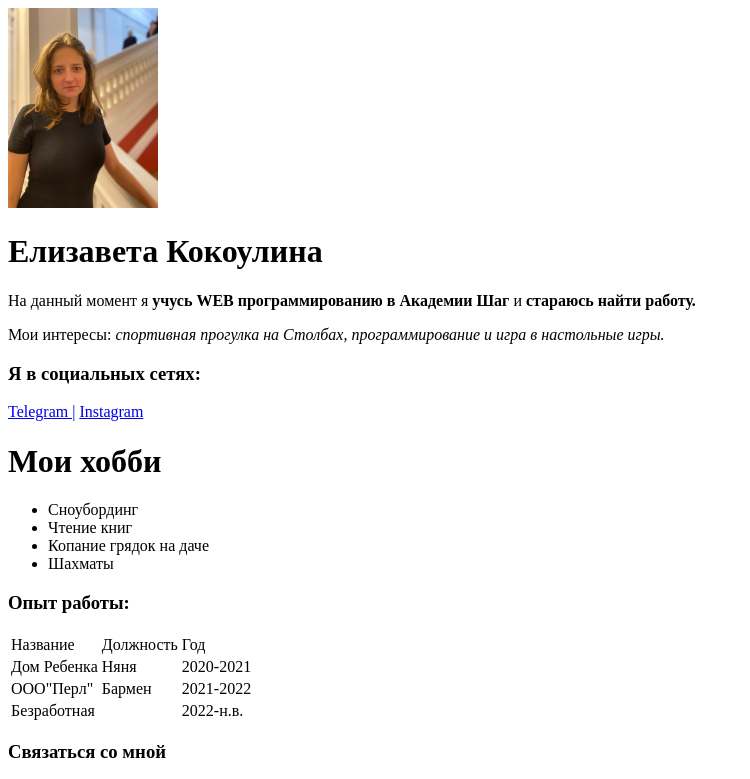
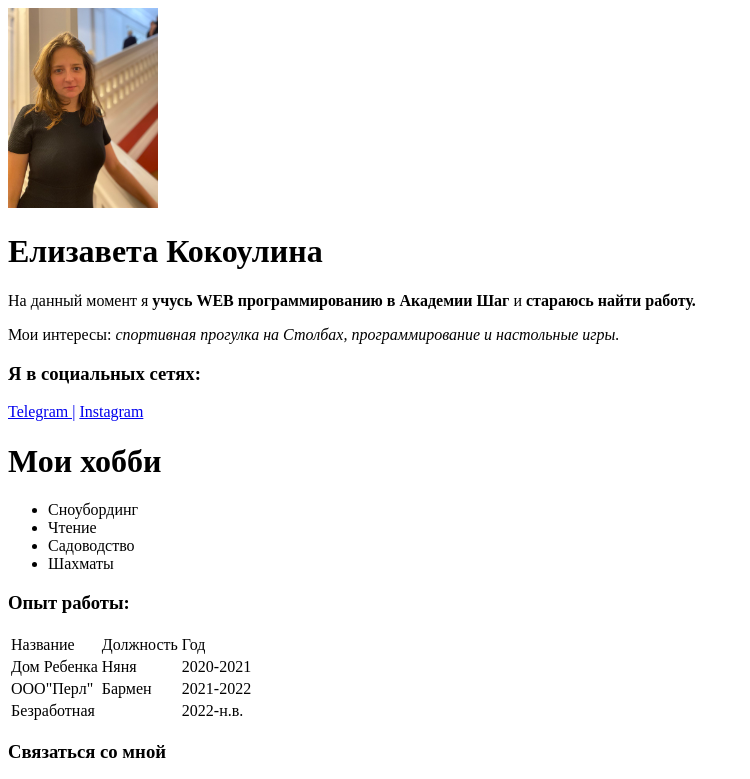
Before and after one commit to lizkozavr/resume, a plain HTML site: page index.html in a window 1280 px wide. Shown: the top 779 px of the page, without its empty margins (0-750 px from the left). Drawn offline with Linux system fonts and the light colour scheme.

Commit message:
Update index.html

```diff
--- a/index.html
+++ b/index.html
@@ -12,7 +12,7 @@
     <img src="img/мое фото.jpg" alt="Фото Елизаветы" width="150">
     <h1>Елизавета Кокоулина</h1>
     <p>На данный момент я <strong>учусь WEB программированию в Академии Шаг</strong> и <strong> стараюсь найти работу.</strong></p>
-    <p>Мои интересы: <em> спортивная прогулка на Столбах, программирование и игра в настольные игры.</em></p>
+    <p>Мои интересы: <em> спортивная прогулка на Столбах, программирование и настольные игры.</em></p>
 
     <h3>Я в социальных сетях:</h3>
     <a target="_blank" href="https://t.me/ElizavetaKokoulina">Telegram |</a>
@@ -21,8 +21,8 @@
     <h1>Мои хобби</h1>
     <ul>
         <li>Сноубординг</li>
-        <li>Чтение книг</li>
-        <li>Копание грядок на даче</li>
+        <li>Чтение</li>
+        <li>Садоводство</li>
         <li>Шахматы</li>
     </ul>
 
```
